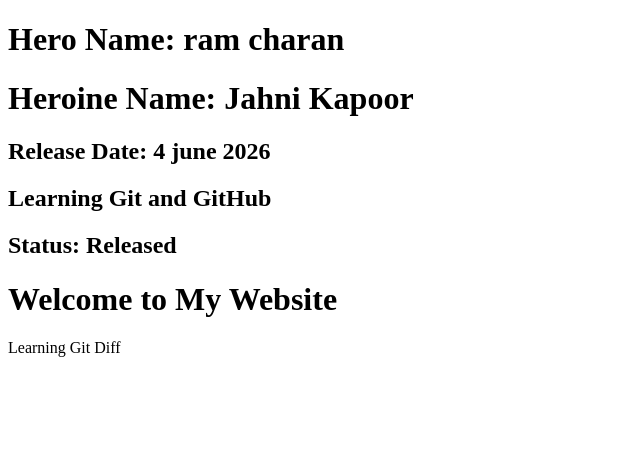
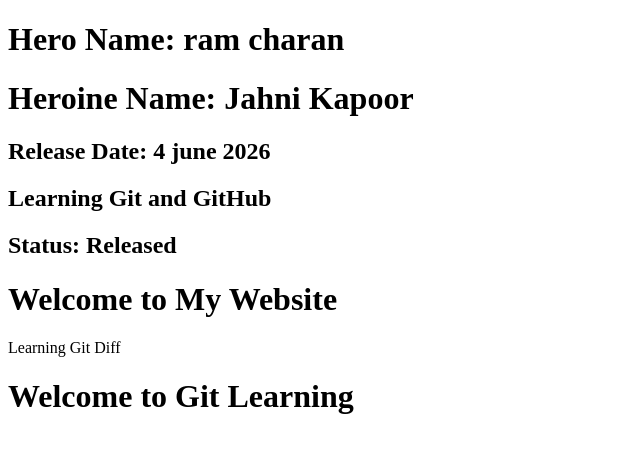
Before and after one commit to kundabhanu0219-byte/bhanu.html, a plain HTML site: page index.html in a window 1280 px wide. Shown: the whole page, without its empty margins (0-640 px from the left). Drawn offline with Linux system fonts and the light colour scheme.

Commit message:
Updated index file

```diff
--- a/index.html
+++ b/index.html
@@ -13,5 +13,6 @@
     <h2>Status: Released</h2>
     <h1>Welcome to My Website</h1>
     <p>Learning Git Diff</p>
+    <h1>Welcome to Git Learning</h1>
  </body>
 </html>
```
